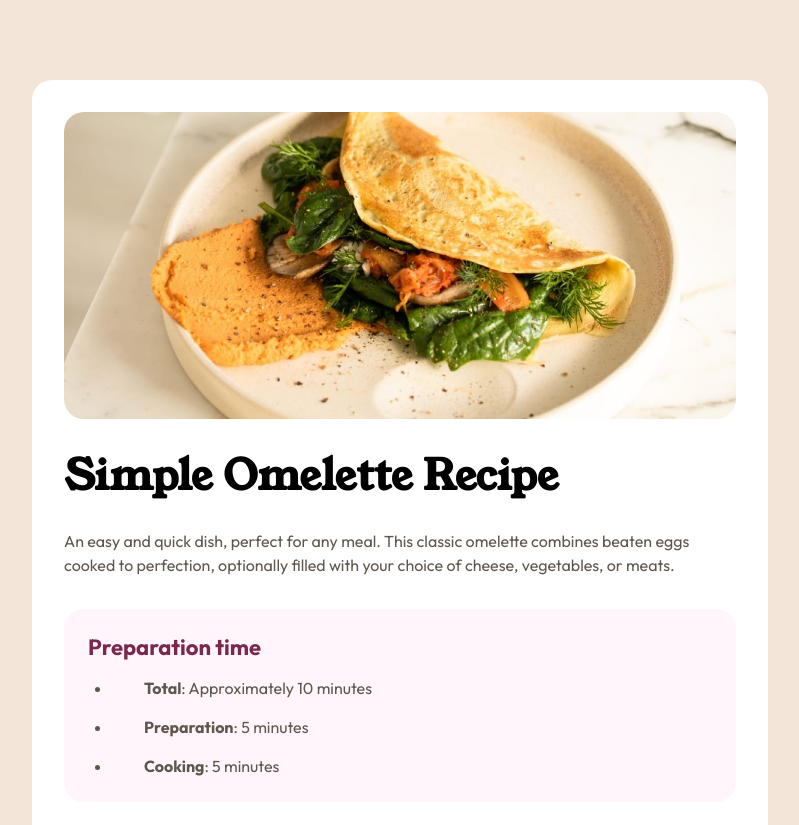
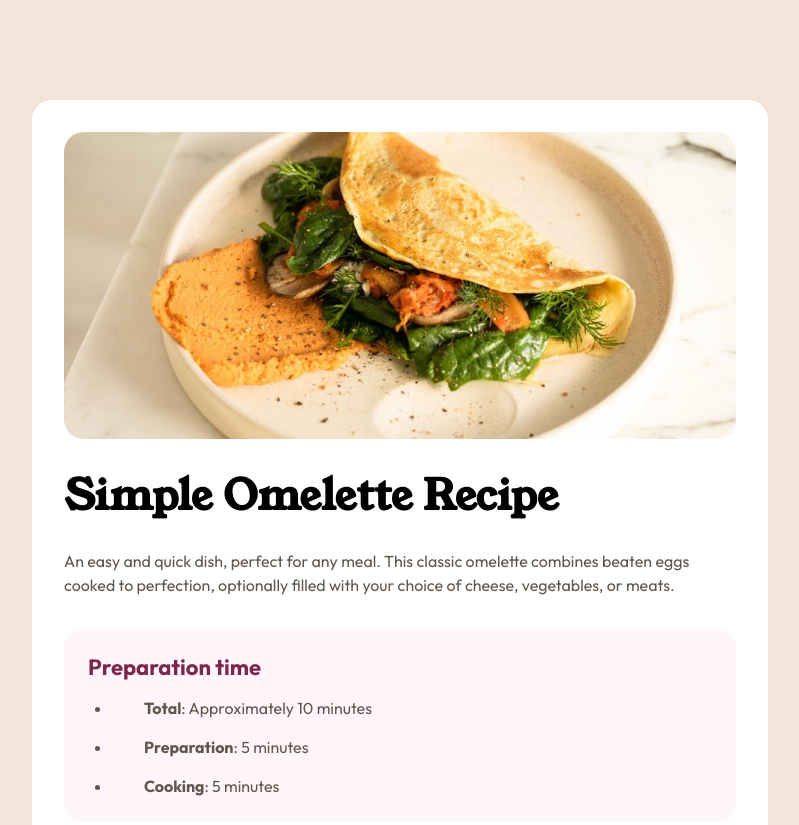
Before and after one commit to sebastgran15/Pracrice4--FrontEnd-Mentor, a plain HTML site: page index.html in a window 1536 px wide. Shown: the top 825 px of the page, without its empty margins (368-1167 px from the left). Drawn offline with Linux system fonts and the light colour scheme.

Commit message:
Add files via upload

```diff
--- a/styles.css
+++ b/styles.css
@@ -180,7 +180,7 @@ hr {
     }
 
     .contenido {
-        margin: 80px 400px;
+        margin: 100px 400px;
         border-radius: 20px;
     }
 
```
